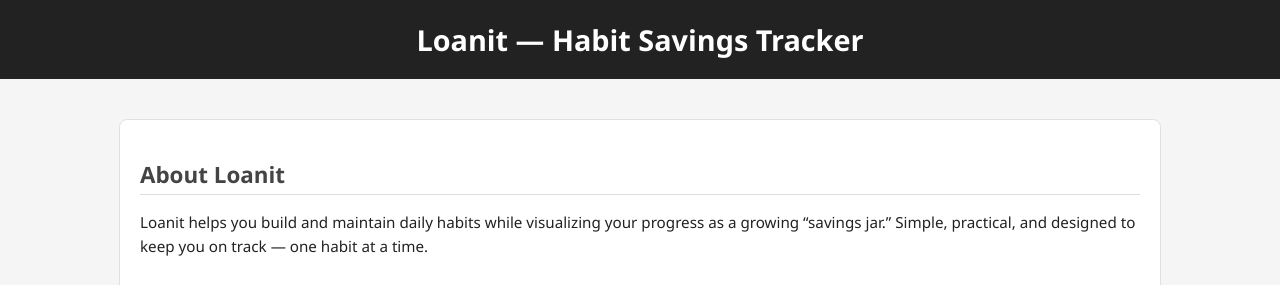
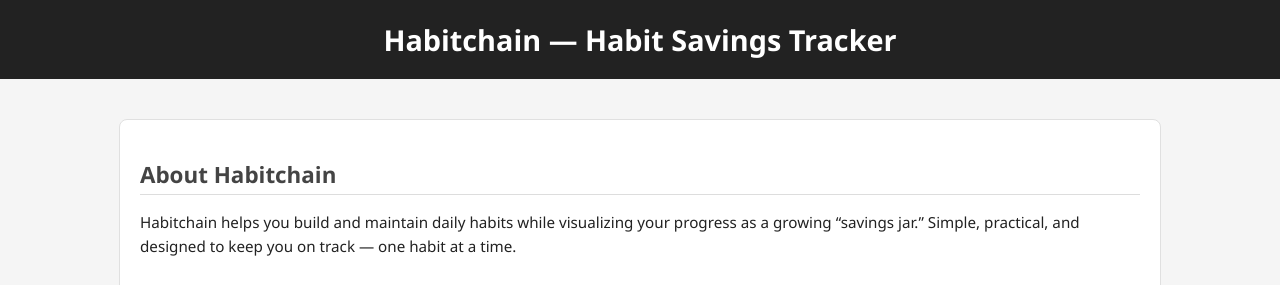
Before and after one commit to mikastoletto/habitchain, a plain HTML site: page index.html in a window 1280 px wide. Shown: the top 285 px of the page. Drawn offline with Linux system fonts and the light colour scheme.

Commit message:
Update index.html

```diff
--- a/index.html
+++ b/index.html
@@ -3,7 +3,7 @@
 <head>
 <meta charset="UTF-8">
 <meta name="viewport" content="width=device-width, initial-scale=1.0">
-<title>Loanit — Support</title>
+<title>Habitchain — Support</title>
 <style>
 body {
     margin: 0;
@@ -102,14 +102,14 @@ footer a {
 <body>
 
 <header>
-    <h1>Loanit — Habit Savings Tracker</h1>
+    <h1>Habitchain — Habit Savings Tracker</h1>
 </header>
 
 <div class="container">
     <div class="section">
-        <h2>About Loanit</h2>
+        <h2>About Habitchain</h2>
         <p>
-            Loanit helps you build and maintain daily habits while visualizing your progress as a growing “savings jar.”
+            Habitchain helps you build and maintain daily habits while visualizing your progress as a growing “savings jar.”
             Simple, practical, and designed to keep you on track — one habit at a time.
         </p>
     </div>
```
